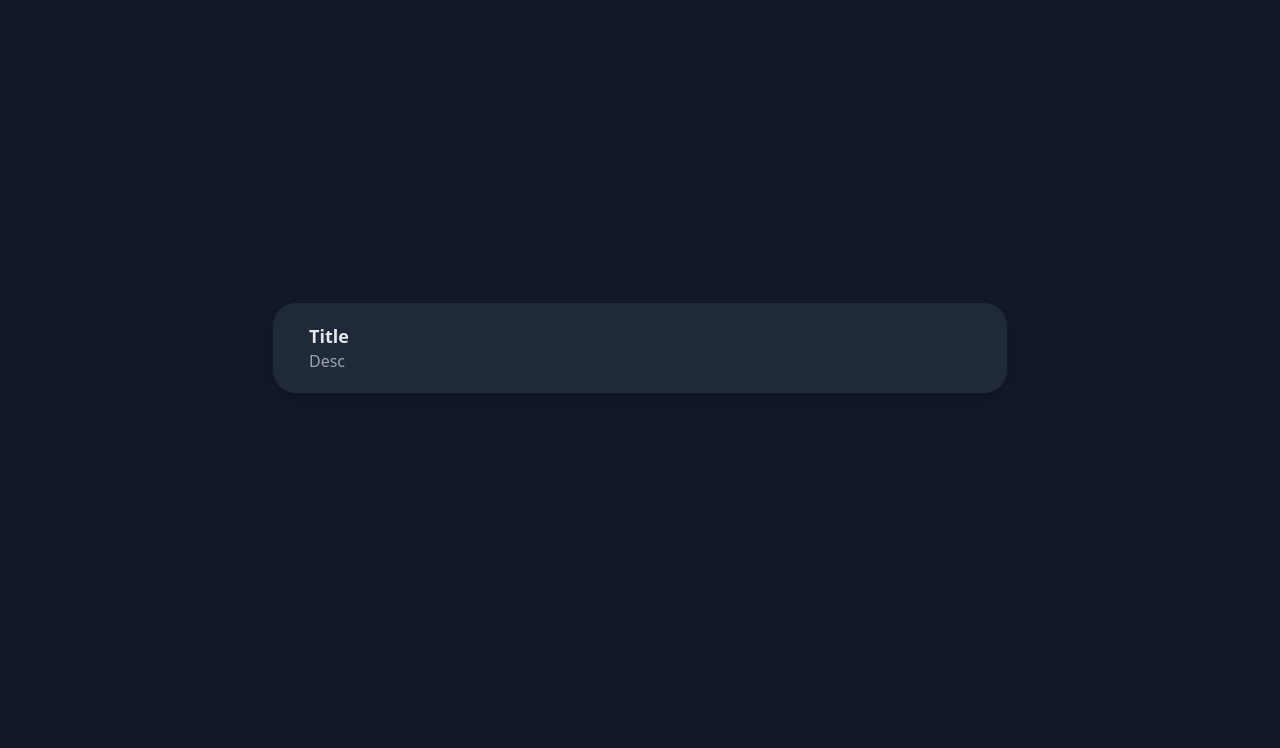
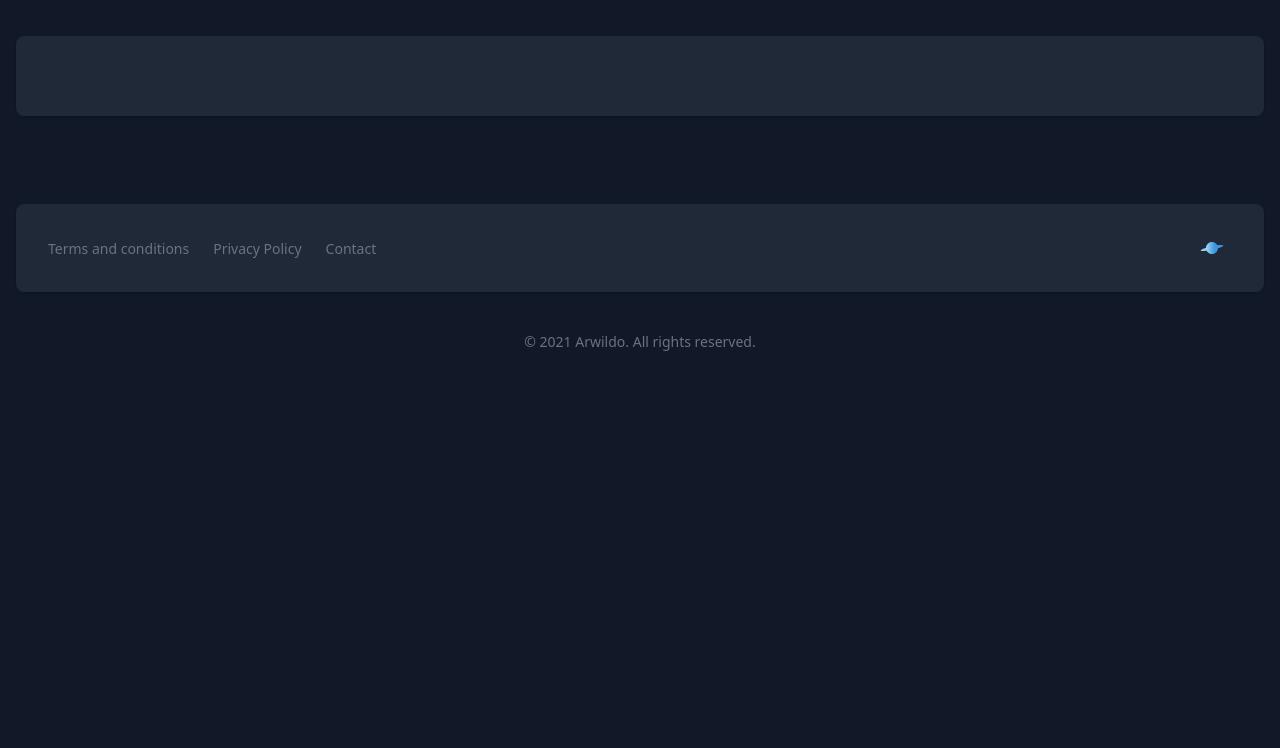
Before and after one commit to arwildo/tradetul, a React app: page / in a window 1280 px wide. Shown: the part 52-800 px from the top of the page. Built offline with nearby package versions, Linux system fonts and the light colour scheme.

Commit message:
first layout design

```diff
--- a/package.json
+++ b/package.json
@@ -37,6 +37,7 @@
     "autoprefixer": "^10.4.0",
     "babel-loader": "^8.2.3",
     "css-loader": "^6.5.1",
+    "file-loader": "^6.2.0",
     "html-webpack-plugin": "^5.5.0",
     "mini-css-extract-plugin": "^2.4.5",
     "postcss-cli": "^9.0.2",
--- /dev/null
+++ b/src/components/footer.js
@@ -0,0 +1,28 @@
+import React from "react";
+
+import Logo from "../assets/img/tradetul.svg";
+
+export default function(props) {
+  function getYear() {
+    return new Date().getFullYear();
+  }
+  return(
+    <div>
+      <footer className="bg-gray-800 md:flex md:items-center md:justify-between shadow rounded-lg p-4 md:p-6 xl:p-8 my-6 mx-4">
+         <ul className="flex justify-center flex-wrap mb-6 md:mb-0">
+            <li><a href="#" className="text-sm font-normal text-gray-500 hover:underline mr-4 md:mr-6">Terms and conditions</a></li>
+            <li><a href="#" className="text-sm font-normal text-gray-500 hover:underline mr-4 md:mr-6">Privacy Policy</a></li>
+            <li><a href="https://arwildo.com" className="text-sm font-normal text-gray-500 hover:underline">Contact</a></li>
+         </ul>
+         <div className="flex justify-center space-x-6">
+            <a href="#" className="text-gray-500 hover:text-gray-900">
+               <img src={ Logo } className="h-6 mr-2" alt="TradeTul" />
+            </a>
+         </div>
+      </footer>
+      <p className="text-center text-sm text-gray-500 my-10">
+         &copy; { getYear() } <a href="https://arwildo.com" className="hover:underline" target="_blank">Arwildo</a>. All rights reserved.
+      </p>
+    </div>
+  );
+}
--- /dev/null
+++ b/src/components/navbar.js
@@ -0,0 +1,19 @@
+import React from "react";
+
+import Logo from "../assets/img/tradetul.svg";
+
+export default function(props) {
+  return(
+    <nav className="bg-gray-800 border-b border-gray-700 fixed w-full">
+      <div className="px-3 py-3">
+        <div className="flex items-center justify-between">
+          <div className="flex items-center justify-start">
+            <a href="#" className="text-xl font-bold flex items-center lg:ml-3">
+              <img src={ Logo } className="h-6" alt="TradeTul" />
+            </a>
+          </div>
+        </div>
+      </div>
+    </nav>
+  );
+}
--- /dev/null
+++ b/src/components/riskCalculator.js
@@ -0,0 +1,16 @@
+import React from "react";
+
+export default function(props) {
+  return(
+    <div className="flex overflow-hidden bg-gray-900 py-14 sm:py-16">
+      <div id="main-content" className="h-full w-full bg-gray-900 relative">
+        <div className="pt-6 px-4">
+          <div className="bg-gray-800 shadow rounded-lg p-4 sm:p-6 xl:p-8 ">
+            <div className="mb-4 flex items-center justify-between">
+            </div>
+          </div>
+        </div>
+      </div>
+    </div>
+  )
+}
--- a/src/index.html
+++ b/src/index.html
@@ -4,9 +4,9 @@
   <meta charset="UTF-8">
   <meta name="viewport" content="width=device-width, initial-scale=1.0">
   <meta http-equiv="X-UA-Compatible" content="ie=edge">
-  <title>TradeTul – Tools for your Trade</title>
+  <title>TradeTul – Tools for your Trades</title>
 </head>
-<body>
+<body class="antialiased font-sans bg-gray-900 mx-auto">
   <noscript>You need to enable JavaScript to run this app.</noscript>
   <section id="root"></section>
 </body>
--- a/src/index.js
+++ b/src/index.js
@@ -2,32 +2,11 @@ import React from "react";
 import ReactDOM from "react-dom";
 import './style.css';
 
+import Landing from './landing';
+
 const Index = () => {
   return (
-   <div className="flex items-center justify-center min-h-screen bg-gray-900">
-     <div className="max-w-3xl w-full mx-auto z-10 my-10">
-        <div className="flex flex-col">
-
-          <div className="bg-gray-800 border border-gray-900 shadow-lg rounded-3xl p-4 m-4">
-            <div className="flex-none sm:flex">
-              <div className="flex-auto sm:ml-5 justify-evenly">
-                <div className="flex items-center justify-between sm:mt-2">
-                  <div className="flex items-center">
-                    <div className="flex flex-col">
-                      <div className="w-full flex-none text-lg text-gray-200 font-bold leading-none">Title</div>
-                      <div className="flex-auto text-gray-400 my-1">
-                        <span className="mr-3 ">Desc</span>
-                      </div>
-                    </div>
-                  </div>
-                </div>
-              </div>
-            </div>
-          </div>
-
-        </div>
-      </div>
-    </div>
+    <Landing />
   );
 };
 
--- /dev/null
+++ b/src/landing.js
@@ -0,0 +1,9 @@
+import React from "react";
+
+import Navbar from "./components/navbar";
+import RiskCalculator from "./components/riskCalculator";
+import Footer from "./components/footer";
+
+export default function(props) {
+  return [<Navbar />, <RiskCalculator />, <Footer />]
+}
```
Also changed, not shown: src/assets/img/tradetul.svg (added), 1 other file.
